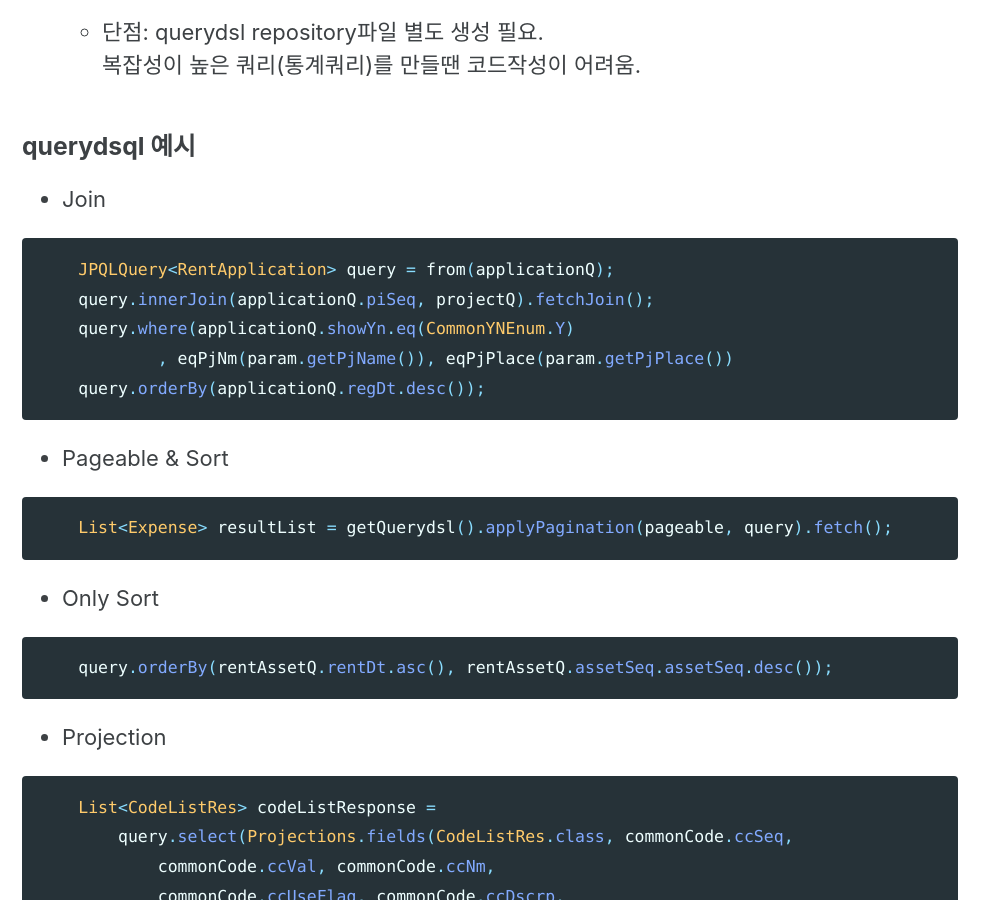
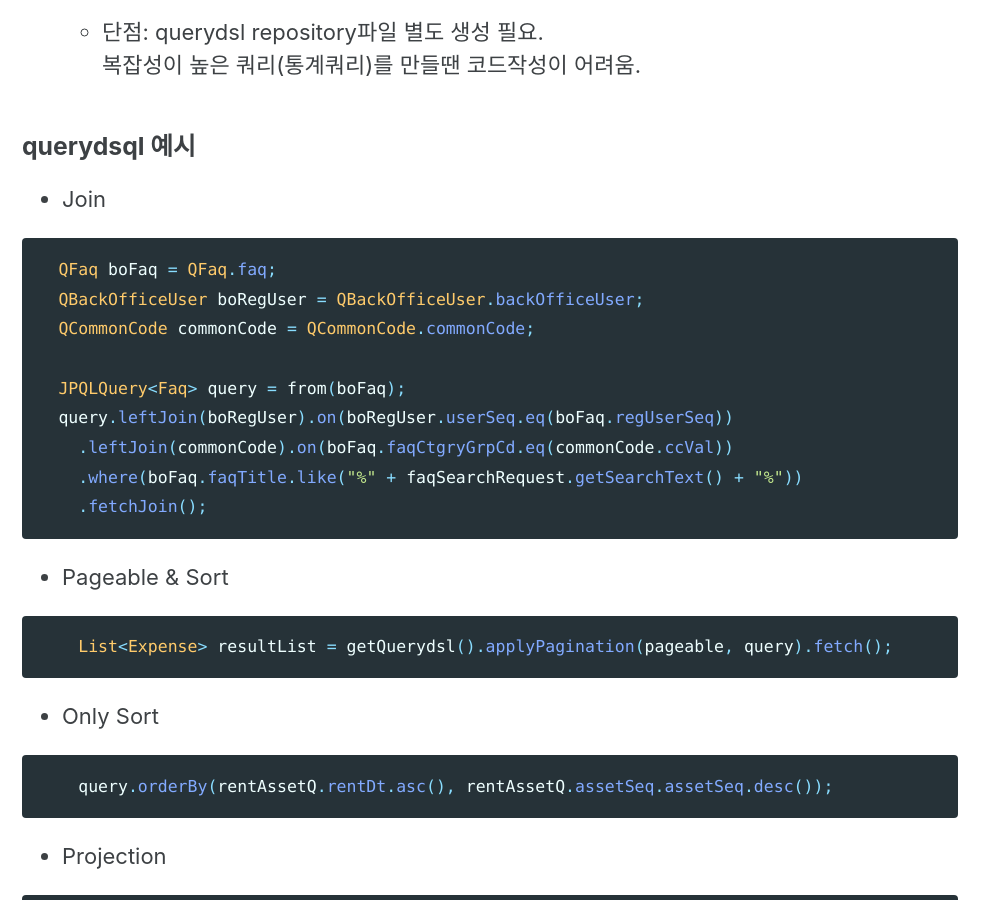
Before and after one commit to openobjectnet/openobjectnet.github.io, a Jekyll site: the page built from _posts/2022-01-13-query-strategy.md, in a window 1280 px wide and 900 px high, scrolled down 1546 px. Shown: the whole window, without its empty margins (0-999 px from the left). Built offline with Jekyll 4.4.1, drawn with Linux system fonts in a browser that asks for light colours; cached includes are drawn as plain includes; nearby versions of some CDN libraries.

Commit message:
osp db쿼리 전략 임시

````diff
--- a/_posts/2022-01-13-query-strategy.md
+++ b/_posts/2022-01-13-query-strategy.md
@@ -50,11 +50,15 @@ author: 최세훈
 - Join
 
 ```java
-    JPQLQuery<RentApplication> query = from(applicationQ);
-    query.innerJoin(applicationQ.piSeq, projectQ).fetchJoin();
-    query.where(applicationQ.showYn.eq(CommonYNEnum.Y)
-            , eqPjNm(param.getPjName()), eqPjPlace(param.getPjPlace())
-    query.orderBy(applicationQ.regDt.desc());
+  QFaq boFaq = QFaq.faq;
+  QBackOfficeUser boRegUser = QBackOfficeUser.backOfficeUser;
+  QCommonCode commonCode = QCommonCode.commonCode;
+
+  JPQLQuery<Faq> query = from(boFaq);
+  query.leftJoin(boRegUser).on(boRegUser.userSeq.eq(boFaq.regUserSeq))
+    .leftJoin(commonCode).on(boFaq.faqCtgryGrpCd.eq(commonCode.ccVal))
+    .where(boFaq.faqTitle.like("%" + faqSearchRequest.getSearchText() + "%"))
+    .fetchJoin();
 ```
 
 - Pageable & Sort
````
